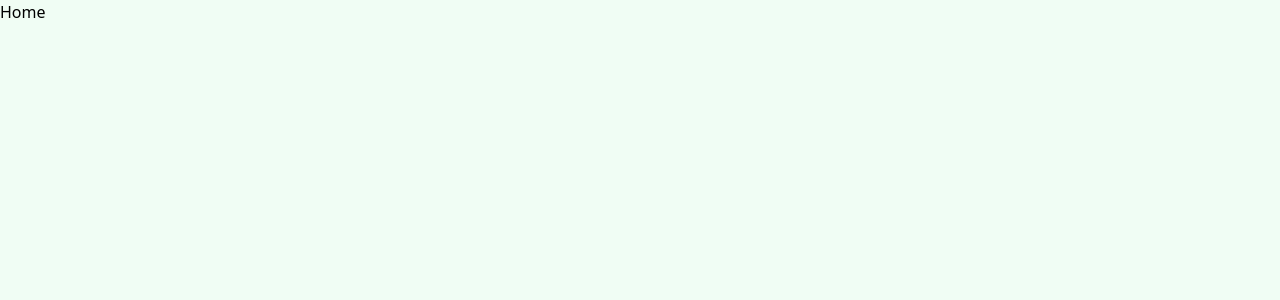
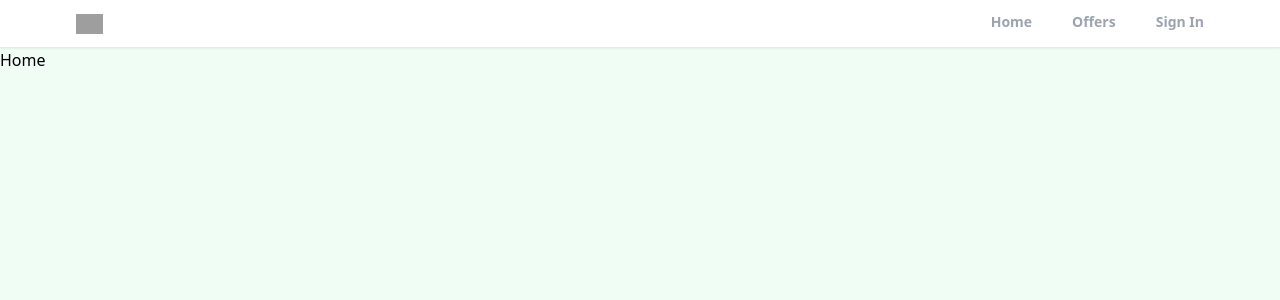
Before and after one commit to Nagimulia/realtor_clone, a React (Create React App) app: page / in a window 1280 px wide. Shown: the top 300 px of the page. Built offline with nearby package versions, Linux system fonts and the light colour scheme; grey boxes are pictures that could not be loaded.

Commit message:
create the header components

```diff
--- a/src/App.js
+++ b/src/App.js
@@ -1,4 +1,5 @@
 import { BrowserRouter as Router, Routes, Route } from 'react-router-dom';
+import Header from './components/Header';
 import ForgotPassword from './pages/ForgotPassword';
 import Home from './pages/Home';
 import Offers from './pages/Offers';
@@ -10,6 +11,7 @@
   return (
     <>
     <Router>
+      <Header/>
       <Routes>
         <Route path="/" element={<Home/>}/>
         <Route path="/profile" element={<Profile/>}/>
--- /dev/null
+++ b/src/components/Header.jsx
@@ -0,0 +1,48 @@
+import React from 'react';
+import { useLocation, useNavigate } from 'react-router-dom';
+
+const Header = () => {
+  const location = useLocation();
+  const navigate = useNavigate();
+
+  const pathMathRoute = (route) => {
+    if (route === location.pathname) {
+      return true;
+    }
+  };
+
+  return (
+    <div className="bg-white border-b shadow-sm sticky top-0 z-50 ">
+      <header className="flex justify-between items-center px-3 max-w-6xl mx-auto">
+        <div>
+          <img
+            src="https://static.rdc.moveaws.com/images/logos/rdc-logo-default.svg"
+            alt="logo"
+            className="h-5 cursor-pointer"
+            onClick={() => navigate("/")}
+          />
+        </div>
+        <div>
+          <ul className="flex space-x-10">
+            <li
+              className={`cursor-pointer py-3 text-sm font-semibold text-gray-400 border-b-[3px] border-b-transparent ${pathMathRoute(
+                '/',
+              ) && "text-black border-b-red-500"}`}
+              onClick={() => navigate("/")}
+              >
+              Home
+            </li>
+            <li className={`cursor-pointer py-3 text-sm font-semibold text-gray-400 border-b-[3px] border-b-transparent ${pathMathRoute(
+                '/offers',
+              ) && "text-black border-b-red-500"}`} onClick={() => navigate("/offers")}>Offers</li>
+            <li className={`cursor-pointer py-3 text-sm font-semibold text-gray-400 border-b-[3px] border-b-transparent ${pathMathRoute(
+                '/sign-in',
+              ) && "text-black border-b-red-500"}`} onClick={() => navigate("/sign-in")}>Sign In</li>
+          </ul>
+        </div>
+      </header>
+    </div>
+  );
+};
+
+export default Header;
```
